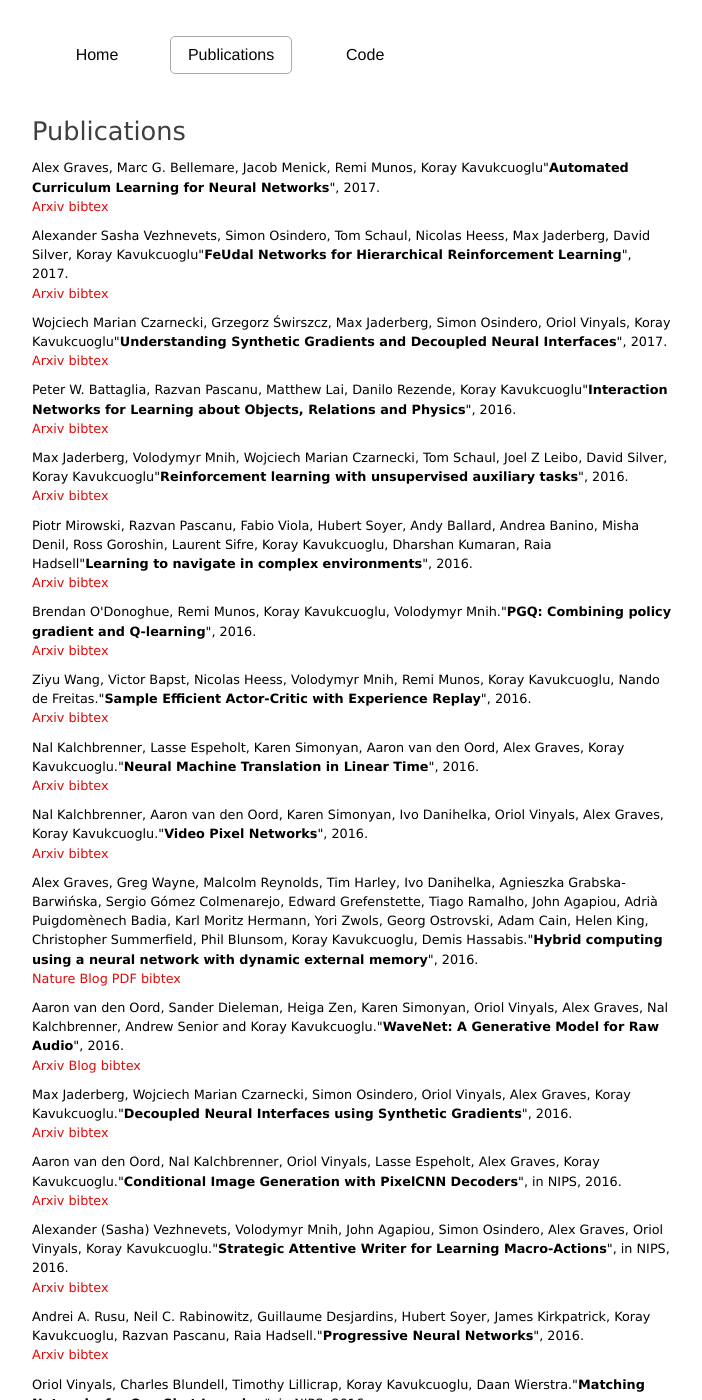
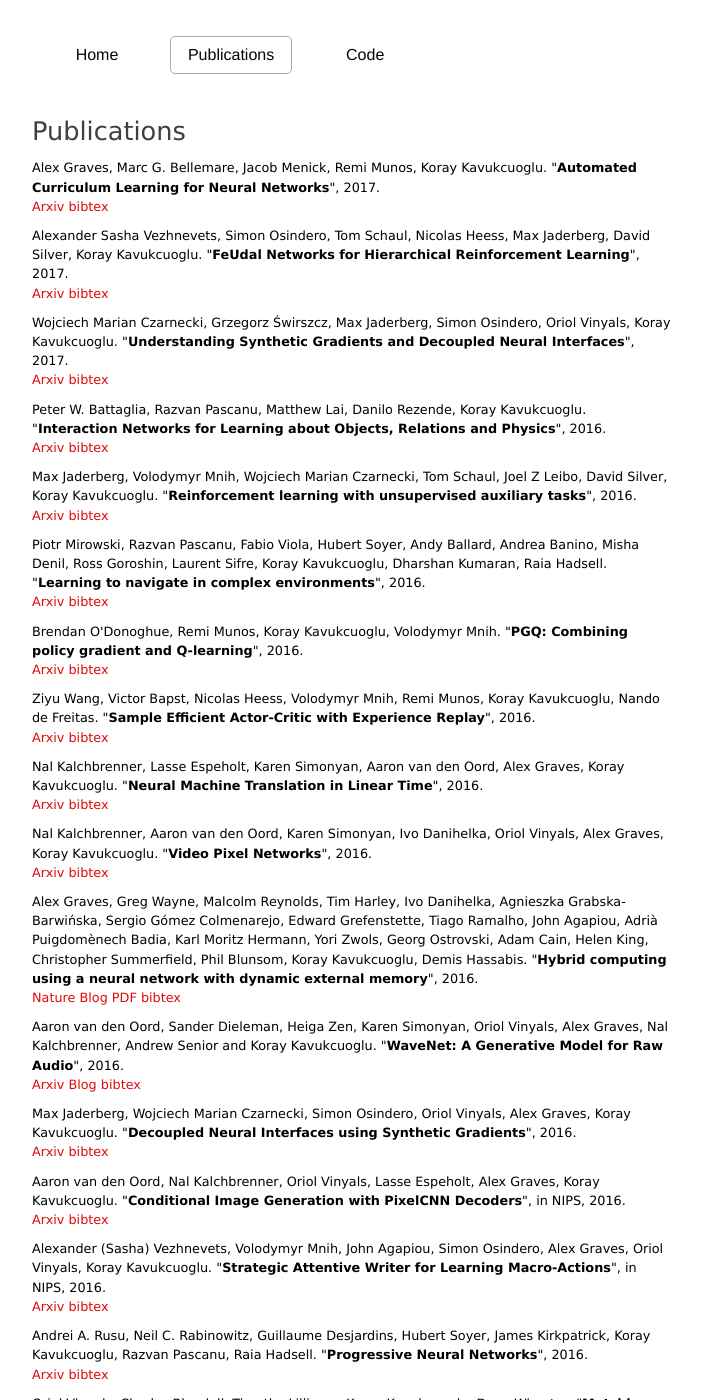
Before and after one commit to koraykv/koraykv.github.com, a Jekyll site: the page built from publications.md, in a window 1280 px wide and 1400 px high. Shown: the whole window, without its empty margins (288-990 px from the left). Built offline with Jekyll 4.4.1, drawn with Linux system fonts in a browser that asks for light colours; some of the changed text lies outside the part shown.

Commit message:
Update publications.md

```diff
--- a/publications.md
+++ b/publications.md
@@ -10,7 +10,7 @@ id: publications
 <ul>
 
 <li>
-<div id="graves-automated-curriculum-2017">Alex Graves, Marc G. Bellemare, Jacob Menick, Remi Munos, Koray Kavukcuoglu"<B>Automated Curriculum Learning for Neural Networks</B>", 2017.
+<div id="graves-automated-curriculum-2017">Alex Graves, Marc G. Bellemare, Jacob Menick, Remi Munos, Koray Kavukcuoglu. "<B>Automated Curriculum Learning for Neural Networks</B>", 2017.
 
 <br>
 <a href="https://arxiv.org/pdf/1704.03003 ">Arxiv</a>
@@ -28,7 +28,7 @@ id: publications
 </li>
 
 <li>
-<div id="sasha-fun-2017">Alexander Sasha Vezhnevets, Simon Osindero, Tom Schaul, Nicolas Heess, Max Jaderberg, David Silver, Koray Kavukcuoglu"<B>FeUdal Networks for Hierarchical Reinforcement Learning</B>", 2017.
+<div id="sasha-fun-2017">Alexander Sasha Vezhnevets, Simon Osindero, Tom Schaul, Nicolas Heess, Max Jaderberg, David Silver, Koray Kavukcuoglu. "<B>FeUdal Networks for Hierarchical Reinforcement Learning</B>", 2017.
 
 <br>
 <a href="https://arxiv.org/pdf/1703.01161">Arxiv</a>
@@ -46,7 +46,7 @@ id: publications
 </li>
 
 <li>
-<div id="wojciech-understand-dni-2017">Wojciech Marian Czarnecki, Grzegorz Świrszcz, Max Jaderberg, Simon Osindero, Oriol Vinyals, Koray Kavukcuoglu"<B>Understanding Synthetic Gradients and Decoupled Neural Interfaces</B>", 2017.
+<div id="wojciech-understand-dni-2017">Wojciech Marian Czarnecki, Grzegorz Świrszcz, Max Jaderberg, Simon Osindero, Oriol Vinyals, Koray Kavukcuoglu. "<B>Understanding Synthetic Gradients and Decoupled Neural Interfaces</B>", 2017.
 
 <br>
 <a href="https://arxiv.org/pdf/1703.00522">Arxiv</a>
@@ -64,7 +64,7 @@ id: publications
 </li>
 
 <li>
-<div id="peter-interaction-2016">Peter W. Battaglia, Razvan Pascanu, Matthew Lai, Danilo Rezende, Koray Kavukcuoglu"<B>Interaction Networks for Learning about Objects, Relations and Physics</B>", 2016.
+<div id="peter-interaction-2016">Peter W. Battaglia, Razvan Pascanu, Matthew Lai, Danilo Rezende, Koray Kavukcuoglu. "<B>Interaction Networks for Learning about Objects, Relations and Physics</B>", 2016.
 
 <br>
 <a href="https://arxiv.org/pdf/1612.00222">Arxiv</a>
@@ -82,7 +82,7 @@ id: publications
 </li>
 
 <li>
-<div id="max-unreal-2016">Max Jaderberg, Volodymyr Mnih, Wojciech Marian Czarnecki, Tom Schaul, Joel Z Leibo, David  Silver, Koray Kavukcuoglu"<B>Reinforcement learning with unsupervised auxiliary tasks</B>", 2016.
+<div id="max-unreal-2016">Max Jaderberg, Volodymyr Mnih, Wojciech Marian Czarnecki, Tom Schaul, Joel Z Leibo, David  Silver, Koray Kavukcuoglu. "<B>Reinforcement learning with unsupervised auxiliary tasks</B>", 2016.
 
 <br>
 <a href="https://arxiv.org/pdf/1611.05397">Arxiv</a>
@@ -101,7 +101,7 @@ id: publications
 
 
 <li>
-<div id="piotr-nav-2016">Piotr Mirowski, Razvan Pascanu, Fabio Viola, Hubert Soyer, Andy  Ballard, Andrea Banino, Misha Denil, Ross Goroshin, Laurent Sifre, Koray Kavukcuoglu, Dharshan Kumaran, Raia Hadsell"<B>Learning to navigate in complex environments</B>", 2016.
+<div id="piotr-nav-2016">Piotr Mirowski, Razvan Pascanu, Fabio Viola, Hubert Soyer, Andy  Ballard, Andrea Banino, Misha Denil, Ross Goroshin, Laurent Sifre, Koray Kavukcuoglu, Dharshan Kumaran, Raia Hadsell. "<B>Learning to navigate in complex environments</B>", 2016.
 
 <br>
 <a href="https://arxiv.org/pdf/1611.03673">Arxiv</a>
@@ -120,7 +120,7 @@ id: publications
 
 
 <li>
-<div id="brendan-pgq-2016">Brendan O'Donoghue, Remi Munos, Koray Kavukcuoglu, Volodymyr Mnih."<B>PGQ: Combining policy gradient and Q-learning</B>", 2016.
+<div id="brendan-pgq-2016">Brendan O'Donoghue, Remi Munos, Koray Kavukcuoglu, Volodymyr Mnih. "<B>PGQ: Combining policy gradient and Q-learning</B>", 2016.
 
 <br>
 <a href="https://arxiv.org/pdf/1611.01626">Arxiv</a>
@@ -139,7 +139,7 @@ id: publications
 
 
 <li>
-<div id="ziyu-acer-2016">Ziyu Wang, Victor Bapst, Nicolas Heess, Volodymyr Mnih, Remi Munos, Koray Kavukcuoglu, Nando de Freitas."<B>Sample Efficient Actor-Critic with Experience Replay</B>", 2016.
+<div id="ziyu-acer-2016">Ziyu Wang, Victor Bapst, Nicolas Heess, Volodymyr Mnih, Remi Munos, Koray Kavukcuoglu, Nando de Freitas. "<B>Sample Efficient Actor-Critic with Experience Replay</B>", 2016.
 
 <br>
 <a href="https://arxiv.org/pdf/1611.01224">Arxiv</a>
@@ -156,7 +156,7 @@ id: publications
 </li>
 
 <li>
-<div id="nal-bytenet-2016">Nal Kalchbrenner, Lasse Espeholt, Karen Simonyan, Aaron van den Oord, Alex Graves, Koray Kavukcuoglu."<B>Neural Machine Translation in Linear Time</B>", 2016.
+<div id="nal-bytenet-2016">Nal Kalchbrenner, Lasse Espeholt, Karen Simonyan, Aaron van den Oord, Alex Graves, Koray Kavukcuoglu. "<B>Neural Machine Translation in Linear Time</B>", 2016.
 
 <br>
 <a href="https://arxiv.org/pdf/1610.10099">Arxiv</a>
@@ -173,7 +173,7 @@ id: publications
 </li>
 
 <li>
-<div id="nal-vpn-2016">Nal Kalchbrenner, Aaron van den Oord, Karen Simonyan, Ivo Danihelka, Oriol Vinyals, Alex Graves, Koray Kavukcuoglu."<B>Video Pixel Networks</B>", 2016.
+<div id="nal-vpn-2016">Nal Kalchbrenner, Aaron van den Oord, Karen Simonyan, Ivo Danihelka, Oriol Vinyals, Alex Graves, Koray Kavukcuoglu. "<B>Video Pixel Networks</B>", 2016.
 
 <br>
 <a href="https://arxiv.org/pdf/1610.00527">Arxiv</a>
@@ -190,7 +190,7 @@ id: publications
 </li>
 
 <li>
-<div id="graves-dnc-2016">Alex Graves, Greg Wayne, Malcolm Reynolds, Tim Harley, Ivo Danihelka, Agnieszka Grabska-Barwińska, Sergio Gómez Colmenarejo, Edward Grefenstette, Tiago Ramalho, John Agapiou, Adrià Puigdomènech Badia, Karl Moritz Hermann, Yori Zwols, Georg Ostrovski, Adam Cain, Helen King, Christopher Summerfield, Phil Blunsom, Koray Kavukcuoglu, Demis Hassabis."<B>Hybrid computing using a neural network with dynamic external memory</B>", 2016.
+<div id="graves-dnc-2016">Alex Graves, Greg Wayne, Malcolm Reynolds, Tim Harley, Ivo Danihelka, Agnieszka Grabska-Barwińska, Sergio Gómez Colmenarejo, Edward Grefenstette, Tiago Ramalho, John Agapiou, Adrià Puigdomènech Badia, Karl Moritz Hermann, Yori Zwols, Georg Ostrovski, Adam Cain, Helen King, Christopher Summerfield, Phil Blunsom, Koray Kavukcuoglu, Demis Hassabis. "<B>Hybrid computing using a neural network with dynamic external memory</B>", 2016.
 
 <br>
 <a href="http://www.nature.com/nature/journal/v538/n7626/full/nature20101.html">Nature</a>
@@ -214,7 +214,7 @@ id: publications
 </li>
 
 <li>
-<div id="aaron-wavenet-2016">Aaron van den Oord, Sander Dieleman, Heiga Zen, Karen Simonyan, Oriol Vinyals, Alex Graves, Nal Kalchbrenner, Andrew Senior and Koray Kavukcuoglu."<B>WaveNet: A Generative Model for Raw Audio</B>", 2016.
+<div id="aaron-wavenet-2016">Aaron van den Oord, Sander Dieleman, Heiga Zen, Karen Simonyan, Oriol Vinyals, Alex Graves, Nal Kalchbrenner, Andrew Senior and Koray Kavukcuoglu. "<B>WaveNet: A Generative Model for Raw Audio</B>", 2016.
 
 <br>
 <a href="https://arxiv.org/pdf/1609.03499.pdf">Arxiv</a>
@@ -232,7 +232,7 @@ id: publications
 </li>
 
 <li>
-<div id="jaderberg-dni-2016">Max Jaderberg, Wojciech Marian Czarnecki, Simon Osindero, Oriol Vinyals, Alex Graves, Koray Kavukcuoglu."<B>Decoupled Neural Interfaces using Synthetic Gradients</B>", 2016.
+<div id="jaderberg-dni-2016">Max Jaderberg, Wojciech Marian Czarnecki, Simon Osindero, Oriol Vinyals, Alex Graves, Koray Kavukcuoglu. "<B>Decoupled Neural Interfaces using Synthetic Gradients</B>", 2016.
 
 <br>
 <a href="http://arxiv.org/pdf/1608.05343.pdf">Arxiv</a>
@@ -249,7 +249,7 @@ id: publications
 </li>
 
 <li>
-<div id="aaron-pixelcnn-2016">Aaron van den Oord, Nal Kalchbrenner, Oriol Vinyals, Lasse Espeholt, Alex Graves, Koray Kavukcuoglu."<B>Conditional Image Generation with PixelCNN Decoders</B>", in NIPS, 2016.
+<div id="aaron-pixelcnn-2016">Aaron van den Oord, Nal Kalchbrenner, Oriol Vinyals, Lasse Espeholt, Alex Graves, Koray Kavukcuoglu. "<B>Conditional Image Generation with PixelCNN Decoders</B>", in NIPS, 2016.
 
 <br>
 <a href="http://arxiv.org/pdf/1606.05328.pdf">Arxiv</a>
@@ -266,7 +266,7 @@ id: publications
 </li>
 
 <li>
-<div id="sasha-straw-2016">Alexander (Sasha) Vezhnevets, Volodymyr Mnih, John Agapiou, Simon Osindero, Alex Graves, Oriol Vinyals, Koray Kavukcuoglu."<B>Strategic Attentive Writer for Learning Macro-Actions</B>", in NIPS, 2016.
+<div id="sasha-straw-2016">Alexander (Sasha) Vezhnevets, Volodymyr Mnih, John Agapiou, Simon Osindero, Alex Graves, Oriol Vinyals, Koray Kavukcuoglu. "<B>Strategic Attentive Writer for Learning Macro-Actions</B>", in NIPS, 2016.
 
 <br>
 <a href="http://arxiv.org/pdf/1606.04695.pdf">Arxiv</a>
@@ -283,7 +283,7 @@ id: publications
 </li>
 
 <li>
-<div id="rusu-progressive-2016">Andrei A. Rusu, Neil C. Rabinowitz, Guillaume Desjardins, Hubert Soyer, James Kirkpatrick, Koray Kavukcuoglu, Razvan Pascanu, Raia Hadsell."<B>Progressive Neural Networks</B>", 2016.
+<div id="rusu-progressive-2016">Andrei A. Rusu, Neil C. Rabinowitz, Guillaume Desjardins, Hubert Soyer, James Kirkpatrick, Koray Kavukcuoglu, Razvan Pascanu, Raia Hadsell. "<B>Progressive Neural Networks</B>", 2016.
 
 <br>
 <a href="http://arxiv.org/pdf/1606.04671.pdf">Arxiv</a>
@@ -300,7 +300,7 @@ id: publications
 </li>
 
 <li>
-<div id="vinyals-matchnet-2016">Oriol Vinyals, Charles Blundell, Timothy Lillicrap, Koray Kavukcuoglu, Daan Wierstra."<B>Matching Networks for One Shot Learning</B>", in NIPS, 2016.
+<div id="vinyals-matchnet-2016">Oriol Vinyals, Charles Blundell, Timothy Lillicrap, Koray Kavukcuoglu, Daan Wierstra. "<B>Matching Networks for One Shot Learning</B>", in NIPS, 2016.
 
 <br>
 <a href="http://arxiv.org/pdf/1606.04080.pdf">Arxiv</a>
```
